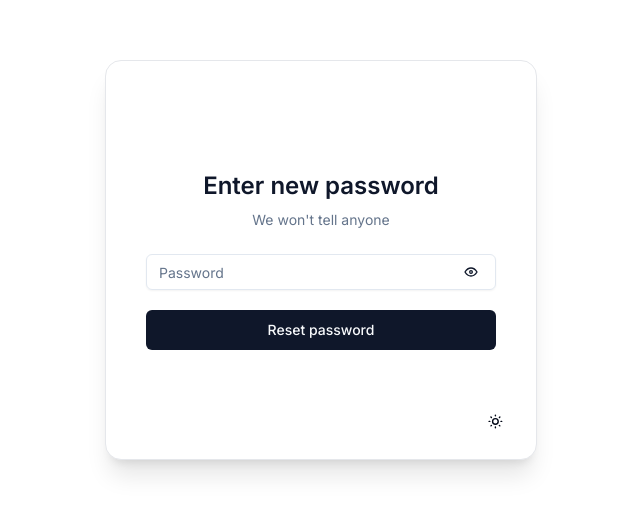
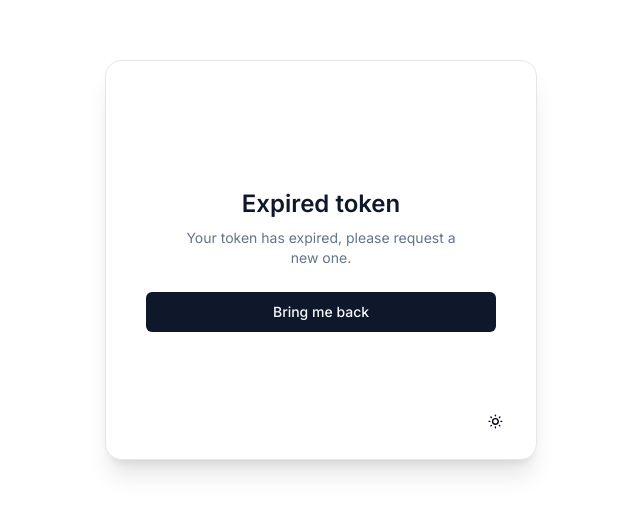
Before and after one commit to OntaxAT/ontax-web-client, a Next.js app: page /reset/expired-token in a window 1280 px wide. Shown: the part 140-654 px from the top of the page, without its empty margins (319-959 px from the left). Built offline with nearby package versions, Linux system fonts and the light colour scheme.

Commit message:
feat(auth): Add expired token page

```diff
--- a/app/(auth)/(static)/forgot-password/page.tsx
+++ b/app/(auth)/(static)/forgot-password/page.tsx
@@ -49,7 +49,7 @@ const SignIn: FC = () => {
       <Link
         href="/log-in"
         className="absolute top-5 right-5 hidden px-4 py-2 rounded-md sm:inline-flex items-center text-sm font-medium text-accent-foreground"
-        variant="button"
+        variant="hoverButton"
       >
         Login
       </Link>
--- a/app/(auth)/(static)/log-in/page.tsx
+++ b/app/(auth)/(static)/log-in/page.tsx
@@ -59,7 +59,7 @@ const SignUp: FC = () => {
       <Link
         href="/sign-in"
         className="absolute hidden top-5 right-5 px-4 py-2 rounded-md sm:inline-flex items-center text-sm font-medium text-accent-foreground"
-        variant="button"
+        variant="hoverButton"
       >
         Sign In
       </Link>
--- a/app/(auth)/(static)/sign-in/page.tsx
+++ b/app/(auth)/(static)/sign-in/page.tsx
@@ -44,7 +44,7 @@ const SignIn: FC = () => {
       <Link
         href="/log-in"
         className="absolute top-5 right-5 hidden px-4 py-2 rounded-md sm:inline-flex items-center text-sm font-medium text-accent-foreground"
-        variant="button"
+        variant="hoverButton"
       >
         Login
       </Link>
--- /dev/null
+++ b/app/(auth)/reset/expired-token/page.tsx
@@ -0,0 +1,38 @@
+'use client';
+
+import * as React from 'react';
+
+import { cn } from '@/lib/utils';
+import { Button } from '@/components/ui/button';
+import TbLoader from '@/components/icons/TbLoader';
+import { FC, useState } from 'react';
+import { SubmitHandler, useForm } from 'react-hook-form';
+import Link from '@/components/ui/link';
+import TbEye from '@/components/icons/TbEye';
+import TbEyeOff from '@/components/icons/TbEyeOff';
+import { Tooltip, TooltipContent, TooltipProvider, TooltipTrigger } from '@/components/ui/tooltip';
+import { useRouter } from 'next/navigation';
+
+const ExpiredToken: FC = () => {
+  return (
+    <>
+      <div className="mx-auto flex flex-col w-full justify-center space-y-6 sm:w-[350px] text-primary dark:text-white">
+        <div className="flex flex-col space-y-2 text-center">
+          <div className="grid gap-6">
+            <div className="grid gap-2">
+              <h1 className="text-2xl font-semibold">Expired token</h1>
+              <p className="text-sm text-muted-foreground px-10">
+                Your token has expired, please request a new one.
+              </p>
+            </div>
+            <Link href="/log-in" variant="button">
+              Bring me back
+            </Link>
+          </div>
+        </div>
+      </div>
+    </>
+  );
+};
+
+export default ExpiredToken;
--- a/app/layout.tsx
+++ b/app/layout.tsx
@@ -8,8 +8,8 @@ import { FC, ReactNode } from 'react';
 const inter = Inter({ subsets: ['latin'] });
 
 export const metadata: Metadata = {
-  title: 'Create Next App',
-  description: 'Generated by create next app'
+  title: 'Ontax',
+  description: 'Your business, our priority.'
 };
 
 const RootLayout: FC<{ children: ReactNode }> = ({ children }) => {
--- a/components/ui/link.tsx
+++ b/components/ui/link.tsx
@@ -8,6 +8,8 @@ const linkVariants = cva('transition-colors', {
     variant: {
       default: 'underline underline-offset-4 hover:text-primary',
       button:
+        'inline-flex items-center justify-center whitespace-nowrap rounded-md text-sm font-medium ring-offset-background transition-colors focus-visible:outline-none focus-visible:ring-2 focus-visible:ring-ring focus-visible:ring-offset-2 disabled:pointer-events-none disabled:opacity-50 bg-primary text-primary-foreground hover:bg-primary/90 h-10 px-4 py-2',
+      hoverButton:
         'focus-visible:outline-none focus-visible:ring-1 focus-visible:ring-ring hover:bg-accent',
       hoverUnderline: 'hover:underline hover:underline-offset-4 hover:text-primary'
     }
```
